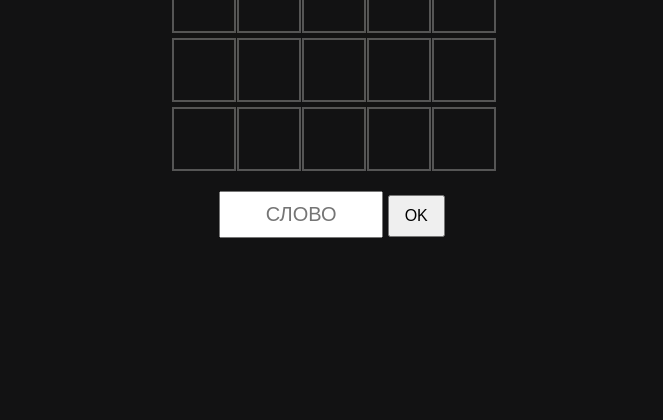
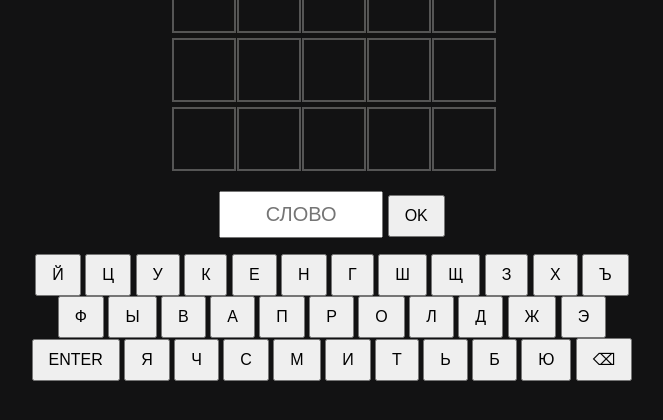
Before and after one commit to Liricinin/wordle, a Flask app: page / in a window 1280 px wide. Shown: the part 315-735 px from the top of the page, without its empty margins (308-971 px from the left). Run offline with Flask 3, Linux system fonts and the light colour scheme.

Commit message:
Update index.html

```diff
--- a/templates/index.html
+++ b/templates/index.html
@@ -64,7 +64,54 @@ button {
 <button onclick="checkWord()">OK</button>
 
 <p id="result"></p>
+<div id="keyboard">
 
+    <div class="key-row">
+        <button class="key">Й</button>
+        <button class="key">Ц</button>
+        <button class="key">У</button>
+        <button class="key">К</button>
+        <button class="key">Е</button>
+        <button class="key">Н</button>
+        <button class="key">Г</button>
+        <button class="key">Ш</button>
+        <button class="key">Щ</button>
+        <button class="key">З</button>
+        <button class="key">Х</button>
+        <button class="key">Ъ</button>
+    </div>
+
+    <div class="key-row">
+        <button class="key">Ф</button>
+        <button class="key">Ы</button>
+        <button class="key">В</button>
+        <button class="key">А</button>
+        <button class="key">П</button>
+        <button class="key">Р</button>
+        <button class="key">О</button>
+        <button class="key">Л</button>
+        <button class="key">Д</button>
+        <button class="key">Ж</button>
+        <button class="key">Э</button>
+    </div>
+
+    <div class="key-row">
+        <button class="key wide">ENTER</button>
+
+        <button class="key">Я</button>
+        <button class="key">Ч</button>
+        <button class="key">С</button>
+        <button class="key">М</button>
+        <button class="key">И</button>
+        <button class="key">Т</button>
+        <button class="key">Ь</button>
+        <button class="key">Б</button>
+        <button class="key">Ю</button>
+
+        <button class="key wide">⌫</button>
+    </div>
+
+</div>
 <script>
 
 let row = 0;
```
